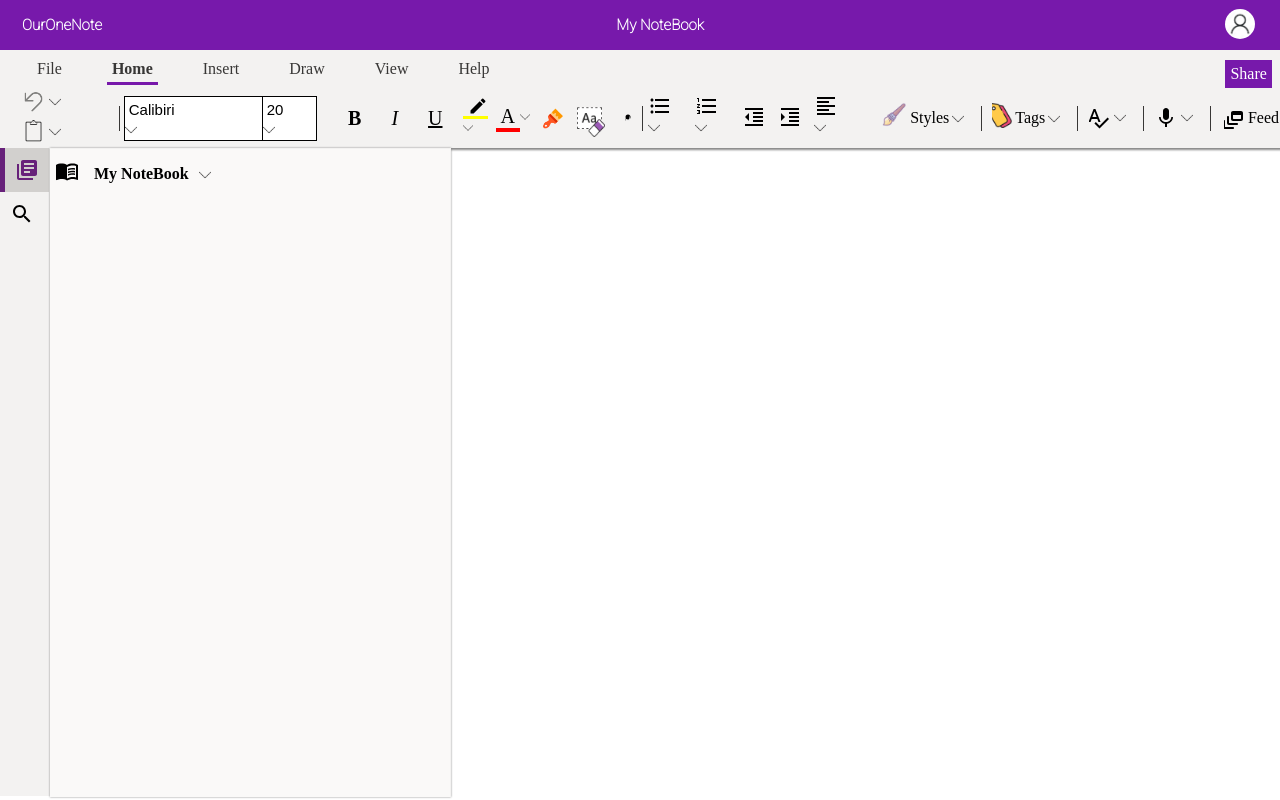
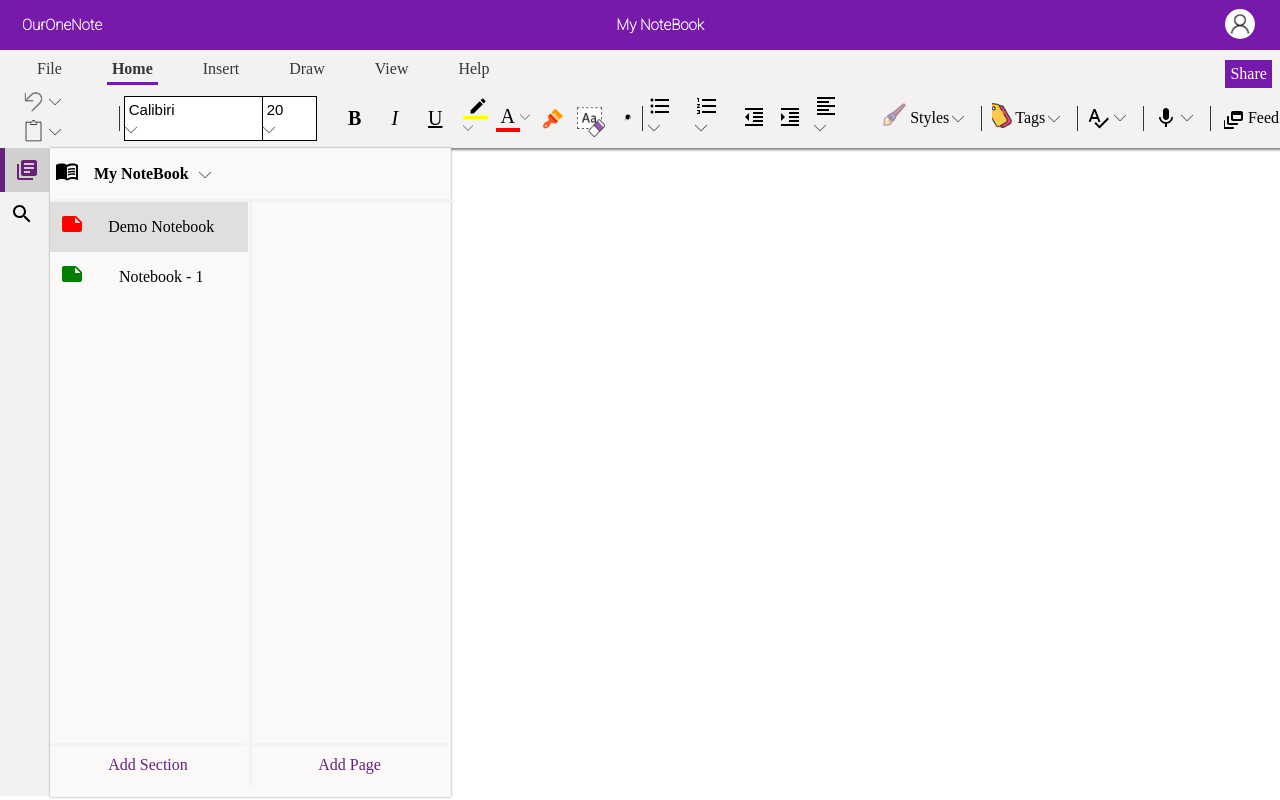
Before and after one commit to nancy0119/OurNote, a React (Create React App) app: page / in a window 1280 px wide. Shown: the top 800 px of the page. Built offline with nearby package versions, Linux system fonts and the light colour scheme.

Commit message:
Added more features to sideBar

```diff
--- a/public/styles.css
+++ b/public/styles.css
@@ -144,7 +144,7 @@ body{
     box-shadow: 0px 0px 2px #888888;
     height: 81vh;
     width: 50vh;
-    display: inline-flex;
+    display: block;
     background-color: #faf9f8;
     border-right : 1px solid  #f3f2f1;
     border-top: 1px solid  #f3f2f1 ;
--- a/src/components/SideBarFiles/NoteBookBar.jsx
+++ b/src/components/SideBarFiles/NoteBookBar.jsx
@@ -1,16 +1,32 @@
 import React from "react";
 import MenuBookIcon from '@material-ui/icons/MenuBook';
+import NoteIcon from '@material-ui/icons/Note';
+import Notebooks from "./NoteBooks";
 
 function NoteBooks(props) {
 
     let visibility = props.isVisible;
     return <div style={{ display: !visibility && "none" }} className="notebooks">
-        <div className="hovering" style={{ padding: "0px 5px", width: "inherit", height: "fit-content", display: "flex" }}>
+        <div className="hovering" style={{ padding: "0px 0px 0px 5px", width: "inherit", height: "fit-content", display: "flex", borderBottom: "3px solid #f3f2f1" }}>
             <MenuBookIcon style={{ display: "inline", marginRight: "15px", marginTop: "10px" }} />
             <p style={{ display: "inline", fontWeight: "bold", marginRight: "10px" }}> My NoteBook </p>
             <img src="images/down-arrow.png" style={{ width: "12px", height: "12px", marginTop: "20px" }} />
         </div>
-    </div >
+        <div style={{ display: "flex" }}>
+            <div style={{ width: "50%", height: "73vh", borderRight: "3px solid #f3f2f1" }}>
+                <Notebooks notebookColor="red" isCurrent={true} title="Demo Notebook" />
+                <Notebooks notebookColor="green" isCurrent={false} title="Notebook - 1" />
+                <div style={{ position: "absolute", bottom: "0px" }}>
+                    <center> <p className="hovering" style={{ borderTop: "3px solid #f3f2f1", padding: "10px", width: "22vh", color: "#67217A" }}>Add Section</p></center>
+                </div>
+            </div>
+            <div style={{ width: "50%", height: "73vh" }}>
+                <div style={{ position: "absolute", bottom: "0px" }}>
+                    <center> <p className="hovering" style={{ borderTop: "3px solid #f3f2f1", padding: "10px", width: "22vh", color: "#67217A" }}>Add Page</p></center>
+                </div>
+            </div>
+        </div>
+    </div >;
 }
 
 export default NoteBooks;
--- /dev/null
+++ b/src/components/SideBarFiles/NoteBooks.jsx
@@ -0,0 +1,12 @@
+import React from "react";
+import NoteIcon from '@material-ui/icons/Note';
+
+function Notebooks(props) {
+    return <div style={{ padding: "5%", width: "90%", height: "30px", backgroundColor: props.isCurrent && "#e1dfdd", display: "flex" }}>
+        <NoteIcon style={{ color: props.notebookColor }} />
+        <p style={{ margin: "auto" }}>{props.title}</p>
+    </div>;
+
+}
+
+export default Notebooks;
```
